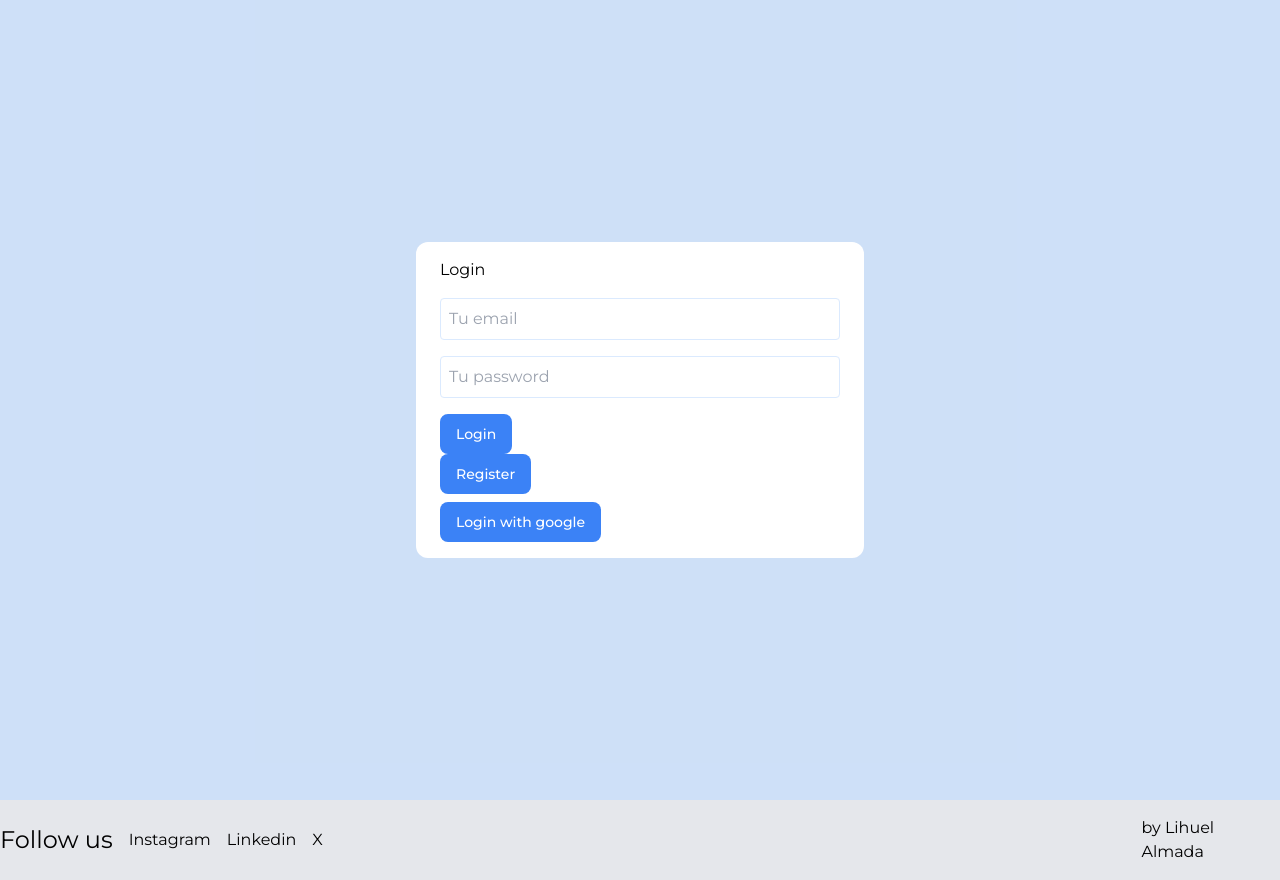
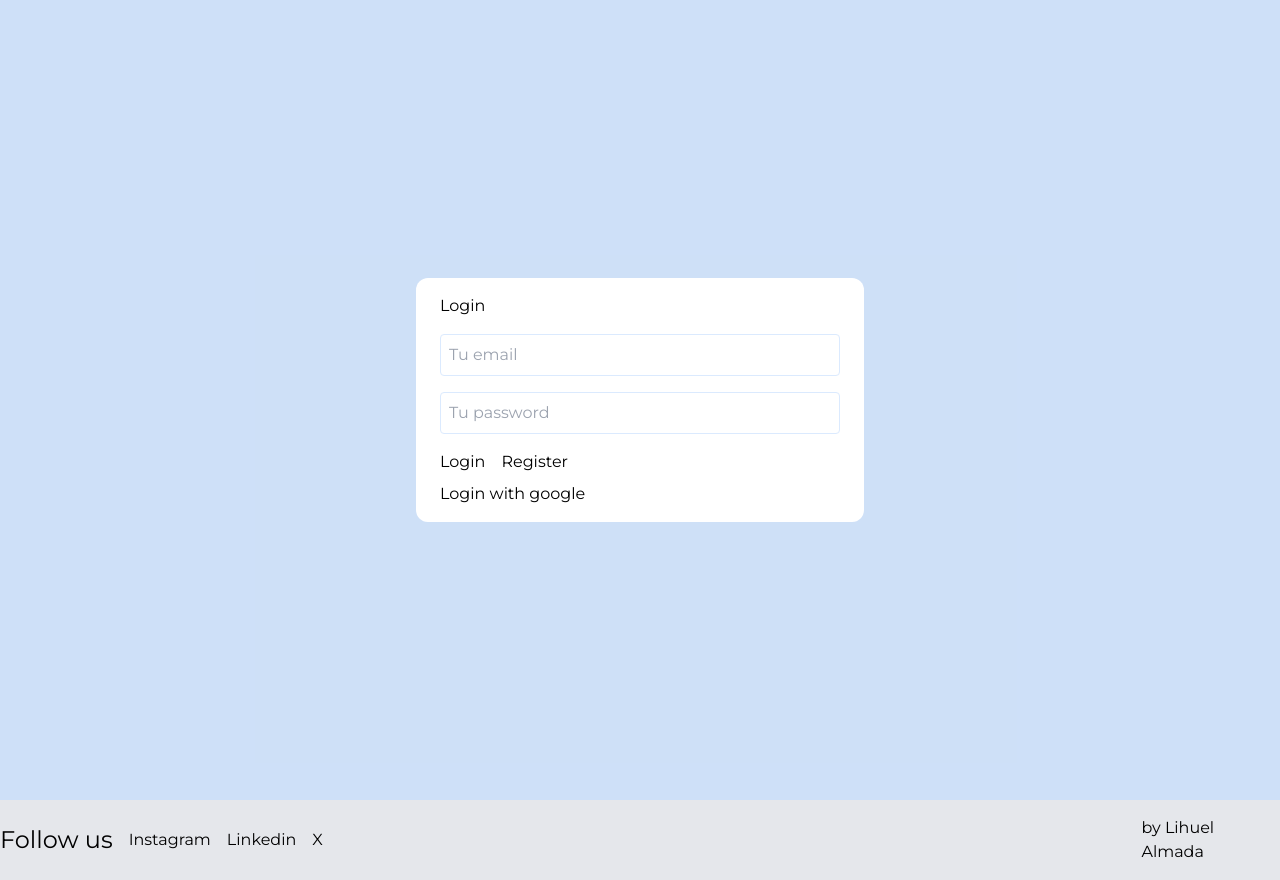
Before and after one commit to LihuelAlmada/Capellari, a Next.js app: page /admin in a window 1280 px wide. Built offline with nearby package versions, Linux system fonts and the light colour scheme; no server answers.

Commit message:
Replace Button with button element

```diff
--- a/app/(user)/cart/buy/page.tsx
+++ b/app/(user)/cart/buy/page.tsx
@@ -1,7 +1,6 @@
 "use client";
 
 import { useCartContext } from "@/app/context/CartContext";
-import Button from "@/app/ui/Button";
 
 const Buy = () => {
   const { calculateTotalCost } = useCartContext();
@@ -13,7 +12,7 @@ const Buy = () => {
         {calculateTotalCost()}
       </h1>
 
-      <Button className="w-full mt-6 md:mt-10">Pay</Button>
+      <button className="w-full mt-6 md:mt-10">Pay</button>
     </div>
   );
 };
--- a/app/(user)/cart/page.tsx
+++ b/app/(user)/cart/page.tsx
@@ -2,7 +2,6 @@
 
 import Link from "next/link";
 import { useCartContext } from "@/app/context/CartContext";
-import Button from "@/app/ui/Button";
 
 const Cart = () => {
   const { cart, calculateTotalCost, removeProduct } = useCartContext();
@@ -41,13 +40,13 @@ const Cart = () => {
               <td className="px-4 py-2 text-center w-1/6">{product.price}</td>
 
               <td className="h-10">
-                <Button
+                <button
                   onClick={() => {
                     removeProduct(product.slug);
                   }}
                 >
                   Delete
-                </Button>
+                </button>
               </td>
             </tr>
           ))}
--- a/app/(user)/register/page.tsx
+++ b/app/(user)/register/page.tsx
@@ -1,5 +1,4 @@
 import Link from "next/link";
-import Button from "@/app/ui/Button";
 import {
   AtSymbolIcon,
   KeyIcon,
@@ -67,7 +66,7 @@ const Register = () => {
             <span className="text-zinc-400 dark:text-zinc-300 text-sm">OR</span>
             <hr className="flex-grow border-zinc-200 dark:border-zinc-700" />
           </div>
-          <Button className="w-full bg-[#4285F4] text-white">
+          <button className="w-full bg-[#4285F4] text-white">
             <div className="flex items-center justify-center">
               <svg
                 className=" w-5 h-5 mr-2"
@@ -89,8 +88,8 @@ const Register = () => {
               </svg>
               Register with Google
             </div>
-          </Button>
-          <Button className="w-full bg-black text-white">
+          </button>
+          <button className="w-full bg-black text-white">
             <div className="flex items-center justify-center">
               <svg
                 className=" w-5 h-5 mr-2"
@@ -109,7 +108,7 @@ const Register = () => {
               </svg>
               Register with Apple
             </div>
-          </Button>
+          </button>
         </div>
       </div>
     </div>
--- a/app/ui/GoBack.tsx
+++ b/app/ui/GoBack.tsx
@@ -1,15 +1,14 @@
 "use client"
 import { useRouter } from 'next/navigation'
-import Button from '@/app/ui/Button'
 
 const GoBack = () => {
 
   const router = useRouter()
   return (
-    <Button
+    <button
       onClick={router.back}
       className='bg-red-500 hover:bg-red-600'
-    > Go Back</Button>
+    > Go Back</button>
   )
 }
 
--- a/app/ui/admin/CreateForm.tsx
+++ b/app/ui/admin/CreateForm.tsx
@@ -1,7 +1,6 @@
 "use client"
 
 import { useState, ChangeEvent, FormEvent } from "react"
-import Button from '@/app/ui/Button'
 import { doc, setDoc } from "firebase/firestore"
 import { ref, uploadBytes, getDownloadURL } from "firebase/storage"
 import { db, storage } from "@/firebase/config"
@@ -140,7 +139,7 @@ const CreateForm = () => {
         />
 
         <div className="flex justify-between">
-        <Button type="submit" onClick={() => router.push('/admin')}>Send</Button>
+        <button type="submit" onClick={() => router.push('/admin')}>Send</button>
         <GoBack />
         </div>
       </form>
--- a/app/ui/auth/LoginForm.tsx
+++ b/app/ui/auth/LoginForm.tsx
@@ -1,6 +1,5 @@
 "use client"
 import { useState, ChangeEvent, FormEvent } from "react"
-import Button from "@/app/ui/Button";
 import { useAuthContext } from "@/app/context/AuthContext"
 
 interface FormValues {
@@ -50,9 +49,9 @@ const LoginForm = () => {
           name="password"
           onChange={handleChange}
         />
-        <Button onClick={() => loginUser(values)} className="mr-4">Login</Button>
-        <Button onClick={() => createUser(values)}>Register</Button>
-        <Button onClick={googleLogin} className="mt-2 block"> Login with google</Button>
+        <button onClick={() => loginUser(values)} className="mr-4">Login</button>
+        <button onClick={() => createUser(values)}>Register</button>
+        <button onClick={googleLogin} className="mt-2 block"> Login with google</button>
       </form>
     </div>
   )
--- a/app/ui/button.tsx
+++ /dev/null
@@ -1,21 +0,0 @@
-import clsx from 'clsx';
-
-interface ButtonProps extends React.ButtonHTMLAttributes<HTMLButtonElement> {
-  children: React.ReactNode;
-}
-
-const Button =({ children, className, ...rest }: ButtonProps) => {
-  return (
-    <button
-      {...rest}
-      className={clsx(
-        'flex py-2 text-center transition ease-in-out delay-150 hover:-translate-y-1 hover:scale-110 hover:bg-indigo-500 duration-300 h-10 items-center rounded-lg bg-blue-500 px-4 text-sm font-medium text-white  focus-visible:outline focus-visible:outline-2 focus-visible:outline-offset-2 focus-visible:outline-blue-500 active:bg-blue-600 aria-disabled:cursor-not-allowed aria-disabled:opacity-50',
-        className,
-      )}
-    >
-      {children}
-    </button>
-  );
-}
-
-export default Button
--- a/app/ui/contact/ContactForm.tsx
+++ b/app/ui/contact/ContactForm.tsx
@@ -1,7 +1,6 @@
 "use client";
 
 import { useState } from "react";
-import Button from "../Button";
 
 const ContactForm = () => {
   const [values, setValues] = useState({
@@ -54,9 +53,9 @@ const ContactForm = () => {
         className="resize-none p-2 w-1/2 h-24 rounded border border-blue-100 block my-4"
         onChange={handleInputChange}
       />
-      <Button type="submit" className="my-4">
+      <button type="submit" className="my-4">
         Send
-      </Button>
+      </button>
     </form>
   );
 };
--- a/app/ui/product/AddToCart.tsx
+++ b/app/ui/product/AddToCart.tsx
@@ -1,6 +1,5 @@
 "use client";
 import { useCartContext } from "@/app/context/CartContext";
-import Button from "@/app/ui/Button";
 import {
   type Product as ProductType,
   type ProductInCart,
@@ -28,26 +27,26 @@ const AddToCart = ({ product }: { product: ProductType }) => {
   return (
     <div>
       <div className="flex justify-center items-center gap-3">
-        <Button
+        <button
           className="rounded-full py-2 px-3 bg-blue-400 text-center text-white transition ease-in-out delay-150 hover:-translate-y-1 hover:scale-110 hover:bg-indigo-500 duration-300"
           onClick={decrease}
         >
           -
-        </Button>
+        </button>
         <div>{counter}</div>
-        <Button
+        <button
           className="rounded-full py-2 px-3 bg-blue-400 text-center text-white transition ease-in-out delay-150 hover:-translate-y-1 hover:scale-110 hover:bg-indigo-500 duration-300"
           onClick={increase}
         >
           +
-        </Button>
+        </button>
       </div>
-      <Button
+      <button
         className="w-full h-12 rounded-md bg-zinc-900 text-zinc-50 shadow-sm dark:bg-zinc-50 dark:text-zinc-900"
         onClick={() => addToCart(productInCart)}
       >
         Add to Cart
-      </Button>
+      </button>
     </div>
   );
 };
```
